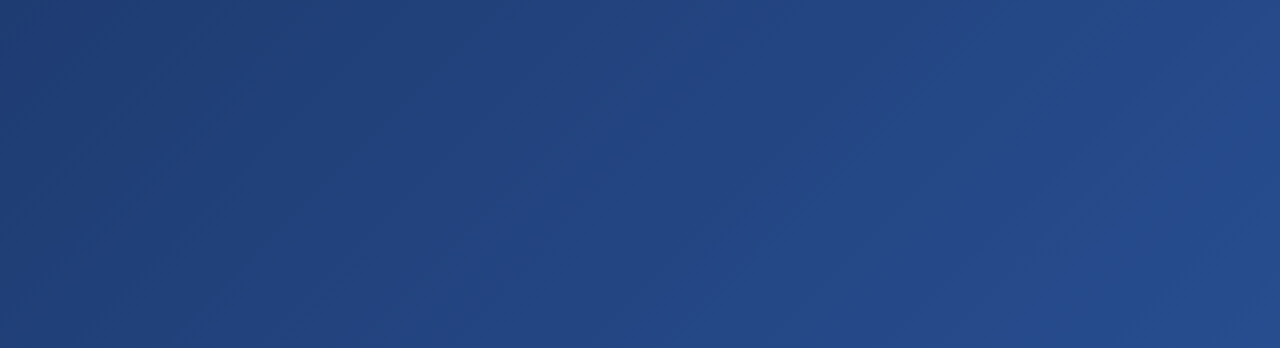
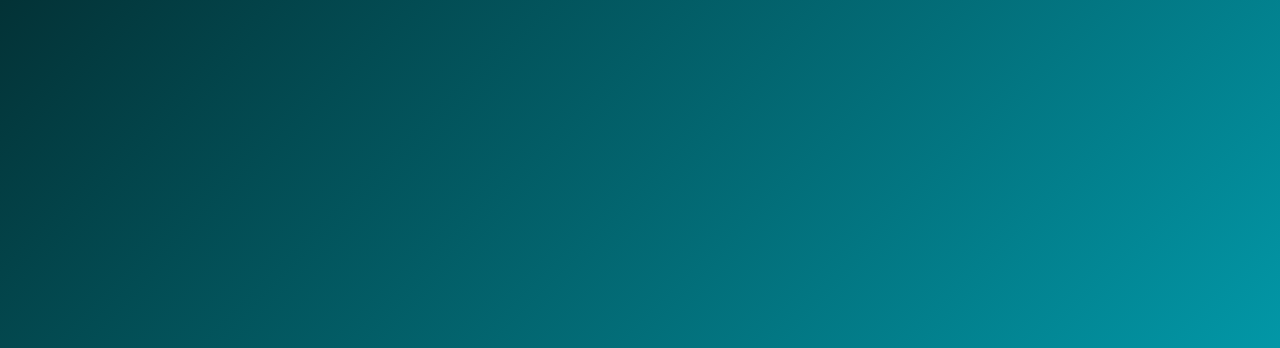
Before and after one commit to Cloud6Group/cloud6group.github.io, a plain HTML site: page index.html in a window 1280 px wide. Shown: the top 348 px of the page. Drawn offline with Linux system fonts and the light colour scheme.

Commit message:
Updated Color

```diff
--- a/index.html
+++ b/index.html
@@ -8,7 +8,7 @@
     body {
       margin: 0;
       font-family: 'Segoe UI', Tahoma, Geneva, Verdana, sans-serif;
-      background: linear-gradient(135deg, #1e3c72, #2a5298);
+      background: linear-gradient(135deg, #033236, #02b3c6);
       color: white;
       display: flex;
       flex-direction: column;
```
